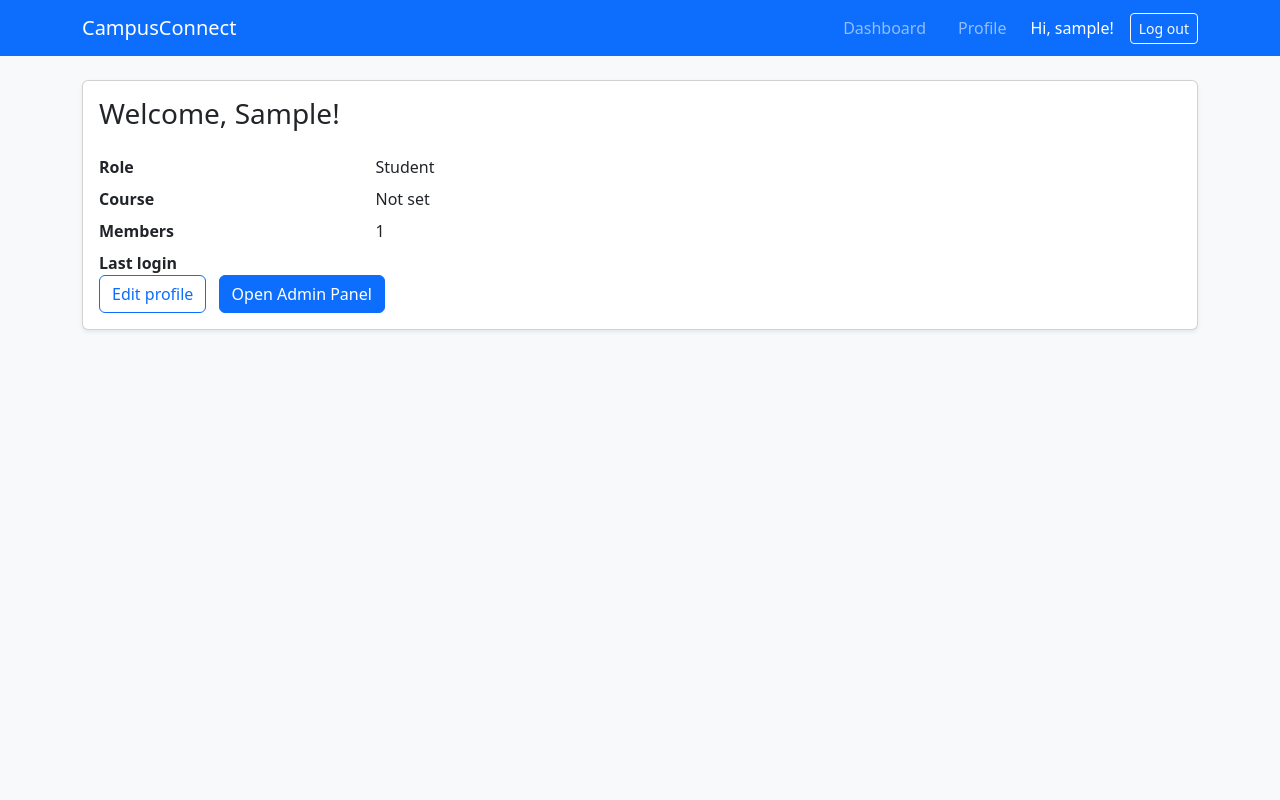
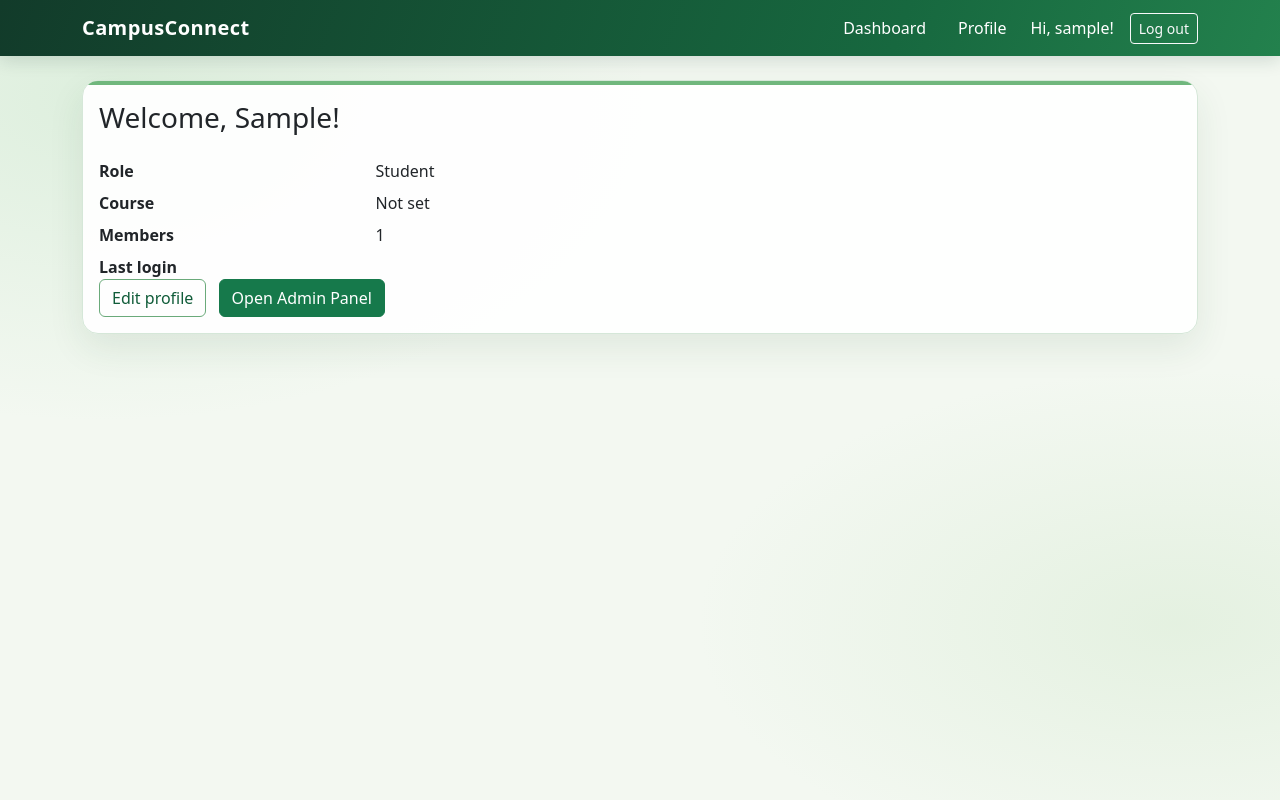
Before and after one commit to godinezjames14-del/CSIT327-G1-Godinez-HenryJames-FirstDjango, a Django app: page / in a window 1280 px wide. Run offline with Django 5.2, Linux system fonts and the light colour scheme; the visitor is signed in with stand-in values (Sample User, id 1); data comes from the database, SQL or seed files in the repository.

Commit message:
Polish green campus UI
Co-authored-by: Copilot <223556219+Copilot@users.noreply.github.com>

```diff
--- a/template/base.html
+++ b/template/base.html
@@ -5,9 +5,147 @@
     <meta name="viewport" content="width=device-width, initial-scale=1.0">
     <title>{% block title %}CampusConnect{% endblock %}</title>
     <link href="https://cdn.jsdelivr.net/npm/bootstrap@5.3.3/dist/css/bootstrap.min.css" rel="stylesheet" integrity="sha384-QWTKZyjpPEjISv5WaRU9OFeRpok6YctnYmDr5pNlyT2bRjXh0JMhjY6hW+ALEwIH" crossorigin="anonymous">
+    <style>
+        :root {
+            --campus-forest: #123b2a;
+            --campus-green: #16794b;
+            --campus-green-dark: #105c39;
+            --campus-mint: #e4f3e8;
+            --campus-sage: #f3f8f1;
+            --campus-ink: #193329;
+            --campus-muted: #60766a;
+        }
+
+        body {
+            min-height: 100vh;
+            color: var(--campus-ink);
+            background:
+                radial-gradient(ellipse at 8% 12%, rgba(181, 222, 185, .35), transparent 34rem),
+                radial-gradient(ellipse at 92% 78%, rgba(197, 226, 190, .32), transparent 30rem),
+                var(--campus-sage);
+        }
+
+        .site-nav {
+            background: linear-gradient(110deg, var(--campus-forest), #17683f 70%, #23814d);
+            box-shadow: 0 4px 18px rgba(18, 59, 42, .16);
+        }
+
+        .site-nav .navbar-brand {
+            font-weight: 750;
+            letter-spacing: .02em;
+            color: #fff;
+        }
+
+        .site-nav .navbar-brand:hover,
+        .site-nav .navbar-brand:focus {
+            color: #fff;
+        }
+
+        .site-nav .nav-link {
+            color: #fff;
+        }
+
+        .site-nav .nav-link:hover,
+        .site-nav .nav-link:focus {
+            color: #fff;
+        }
+
+        main.container {
+            min-height: calc(100vh - 150px);
+        }
+
+        .card {
+            overflow: hidden;
+            border: 1px solid #d5e7d8;
+            border-radius: 1rem;
+            background: rgba(255, 255, 255, .94);
+            box-shadow: 0 14px 36px rgba(28, 76, 48, .09) !important;
+        }
+
+        .card-body {
+            border-top: 4px solid #70b77d;
+        }
+
+        h1, h2, h3 {
+            color: var(--campus-forest);
+            font-weight: 700;
+        }
+
+        main a:not(.btn):not(.navbar-brand) {
+            color: var(--campus-green-dark);
+            text-decoration-color: #9ac9a0;
+            text-underline-offset: .18em;
+        }
+
+        main a:not(.btn):not(.navbar-brand):hover {
+            color: var(--campus-forest);
+        }
+
+        .btn-primary {
+            --bs-btn-bg: var(--campus-green);
+            --bs-btn-border-color: var(--campus-green);
+            --bs-btn-hover-bg: var(--campus-green-dark);
+            --bs-btn-hover-border-color: var(--campus-green-dark);
+            --bs-btn-active-bg: var(--campus-forest);
+            --bs-btn-active-border-color: var(--campus-forest);
+            --bs-btn-focus-shadow-rgb: 22, 121, 75;
+        }
+
+        .btn-outline-primary {
+            --bs-btn-color: var(--campus-green-dark);
+            --bs-btn-border-color: #6aaa7a;
+            --bs-btn-hover-bg: var(--campus-green);
+            --bs-btn-hover-border-color: var(--campus-green);
+            --bs-btn-active-bg: var(--campus-green-dark);
+            --bs-btn-active-border-color: var(--campus-green-dark);
+            --bs-btn-focus-shadow-rgb: 22, 121, 75;
+        }
+
+        .btn-outline-secondary {
+            --bs-btn-color: var(--campus-green-dark);
+            --bs-btn-border-color: #a9c8ae;
+            --bs-btn-hover-bg: var(--campus-mint);
+            --bs-btn-hover-color: var(--campus-forest);
+            --bs-btn-hover-border-color: #78aa81;
+        }
+
+        .btn:focus-visible,
+        .form-control:focus {
+            box-shadow: 0 0 0 .22rem rgba(22, 121, 75, .2);
+        }
+
+        .form-control {
+            border-color: #c9ddcd;
+            border-radius: .65rem;
+        }
+
+        .form-control:focus {
+            border-color: #70b77d;
+        }
+
+        .form-label {
+            color: #315b42;
+            font-weight: 600;
+        }
+
+        .form-text,
+        .text-muted {
+            color: var(--campus-muted) !important;
+        }
+
+        .alert-success {
+            --bs-alert-color: #174b2d;
+            --bs-alert-bg: #e1f3e5;
+            --bs-alert-border-color: #b7dfbf;
+        }
+
+        footer {
+            color: var(--campus-muted);
+        }
+    </style>
 </head>
-<body class="bg-light">
-    <nav class="navbar navbar-expand-lg navbar-dark bg-primary">
+<body>
+    <nav class="navbar navbar-expand-lg navbar-dark site-nav">
         <div class="container">
             <a class="navbar-brand" href="{% url 'dashboard' %}">CampusConnect</a>
             <div class="navbar-nav ms-auto align-items-lg-center gap-lg-3">
```
